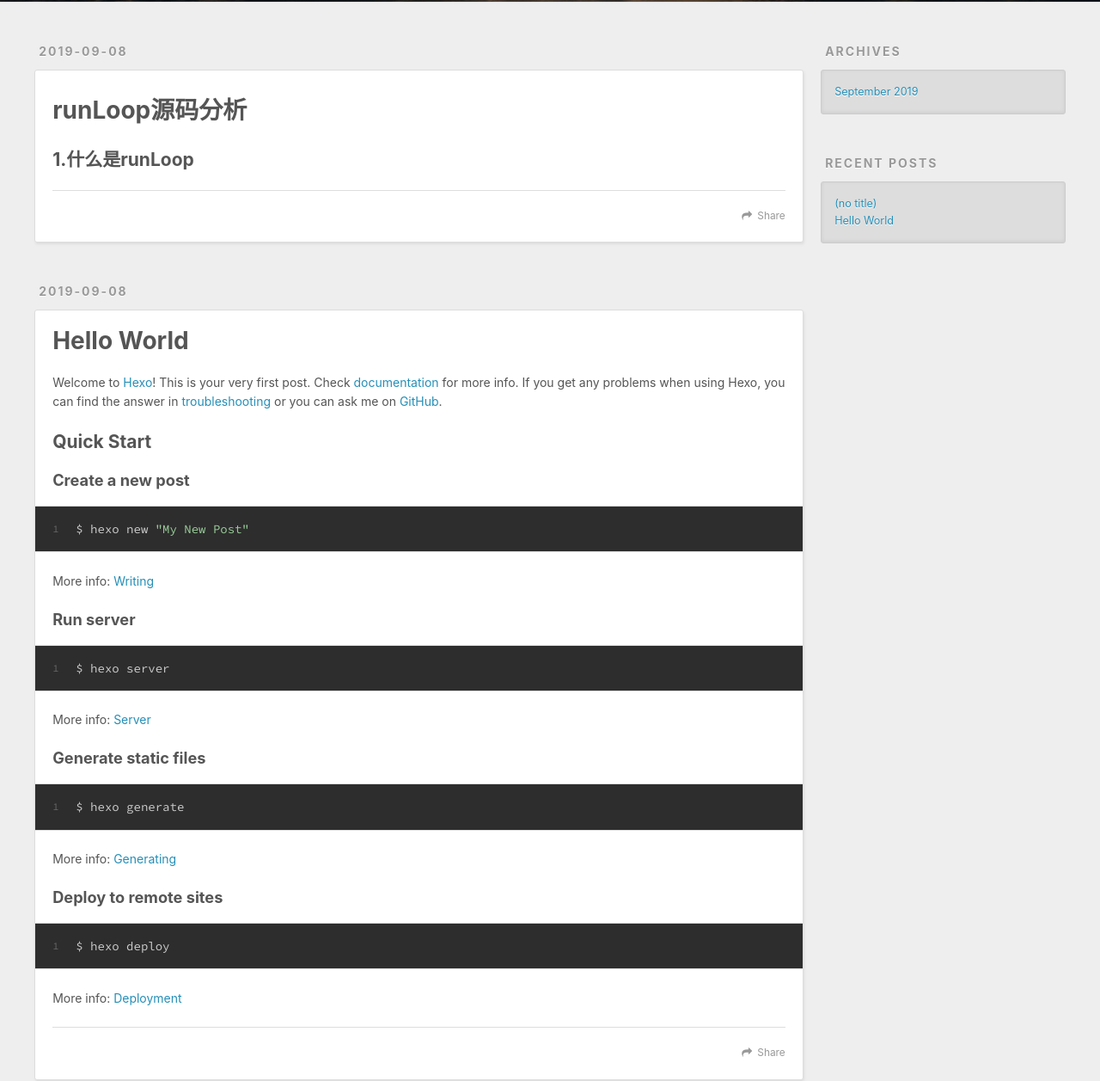
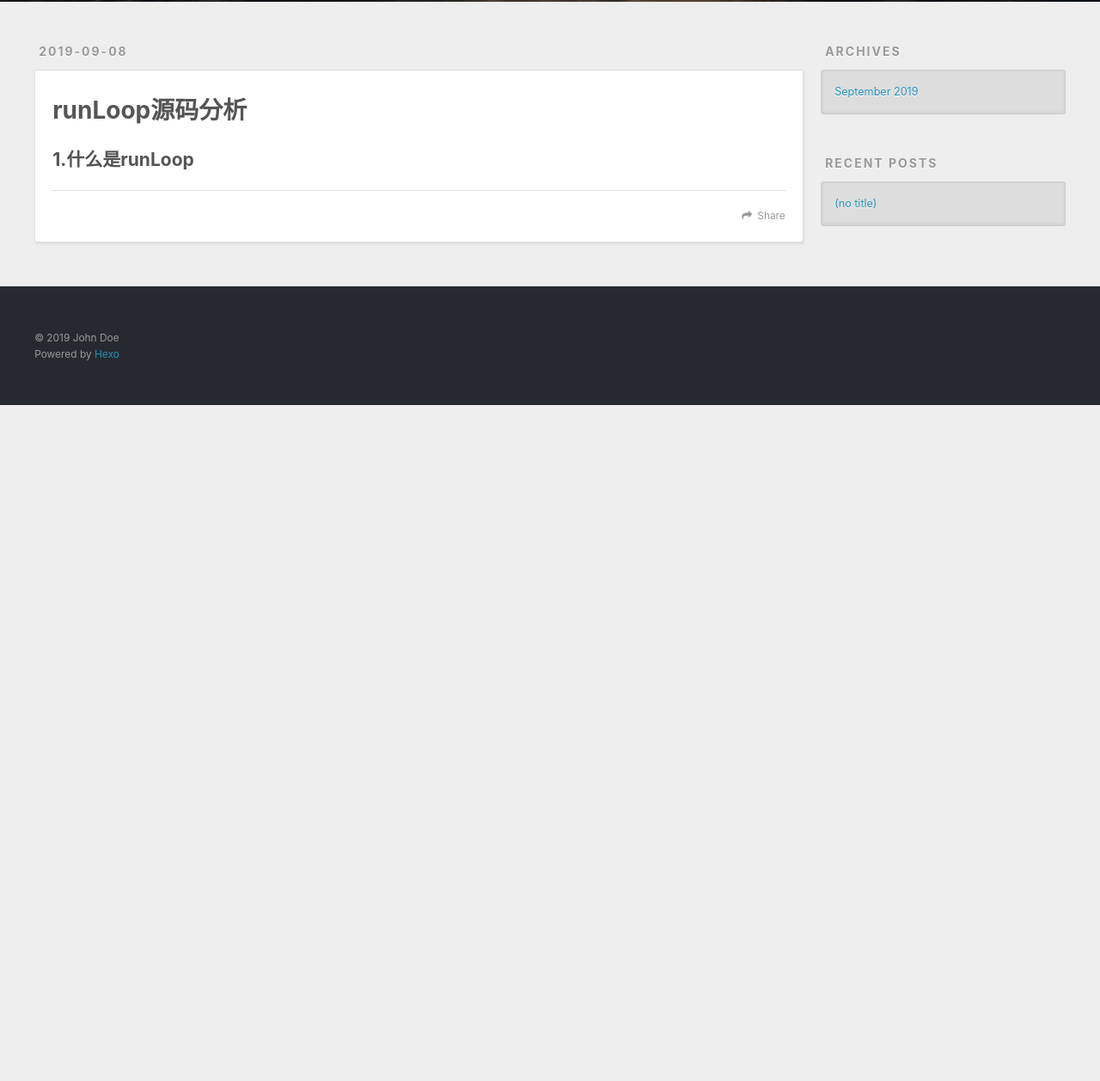
Before and after one commit to MmyzFlowerDog/MmyzFlowerDog.github.io, a plain HTML site: page index.html in a window 1280 px wide. Shown: the part 298-1555 px from the top of the page at 86% size. After the commit the page ends 800 px from the top, so only its background shows below. Drawn offline with nearby package versions, Linux system fonts and the light colour scheme.

Commit message:
Site updated: 2019-09-08 16:12:21

```diff
--- a/index.html
+++ b/index.html
@@ -78,56 +78,7 @@
 
     </div>
     <footer class="article-footer">
-      <a data-url="http://yoursite.com/2019/09/08/article-title/" data-id="ck0ap0bj00000f8v1xzgsdati" class="article-share-link">Share</a>
-
-
-    </footer>
-  </div>
-
-</article>
-
-
-
-    <article id="post-hello-world" class="article article-type-post" itemscope itemprop="blogPost">
-  <div class="article-meta">
-    <a href="/2019/09/08/hello-world/" class="article-date">
-  <time datetime="2019-09-08T07:36:36.604Z" itemprop="datePublished">2019-09-08</time>
-</a>
-
-  </div>
-  <div class="article-inner">
-
-
-      <header class="article-header">
-
-
-    <h1 itemprop="name">
-      <a class="article-title" href="/2019/09/08/hello-world/">Hello World</a>
-    </h1>
-
-
-      </header>
-
-    <div class="article-entry" itemprop="articleBody">
-
-        <p>Welcome to <a href="https://hexo.io/" target="_blank" rel="noopener">Hexo</a>! This is your very first post. Check <a href="https://hexo.io/docs/" target="_blank" rel="noopener">documentation</a> for more info. If you get any problems when using Hexo, you can find the answer in <a href="https://hexo.io/docs/troubleshooting.html" target="_blank" rel="noopener">troubleshooting</a> or you can ask me on <a href="https://github.com/hexojs/hexo/issues" target="_blank" rel="noopener">GitHub</a>.</p>
-<h2 id="Quick-Start"><a href="#Quick-Start" class="headerlink" title="Quick Start"></a>Quick Start</h2><h3 id="Create-a-new-post"><a href="#Create-a-new-post" class="headerlink" title="Create a new post"></a>Create a new post</h3><figure class="highlight bash"><table><tr><td class="gutter"><pre><span class="line">1</span><br></pre></td><td class="code"><pre><span class="line">$ hexo new <span class="string">"My New Post"</span></span><br></pre></td></tr></table></figure>
-
-<p>More info: <a href="https://hexo.io/docs/writing.html" target="_blank" rel="noopener">Writing</a></p>
-<h3 id="Run-server"><a href="#Run-server" class="headerlink" title="Run server"></a>Run server</h3><figure class="highlight bash"><table><tr><td class="gutter"><pre><span class="line">1</span><br></pre></td><td class="code"><pre><span class="line">$ hexo server</span><br></pre></td></tr></table></figure>
-
-<p>More info: <a href="https://hexo.io/docs/server.html" target="_blank" rel="noopener">Server</a></p>
-<h3 id="Generate-static-files"><a href="#Generate-static-files" class="headerlink" title="Generate static files"></a>Generate static files</h3><figure class="highlight bash"><table><tr><td class="gutter"><pre><span class="line">1</span><br></pre></td><td class="code"><pre><span class="line">$ hexo generate</span><br></pre></td></tr></table></figure>
-
-<p>More info: <a href="https://hexo.io/docs/generating.html" target="_blank" rel="noopener">Generating</a></p>
-<h3 id="Deploy-to-remote-sites"><a href="#Deploy-to-remote-sites" class="headerlink" title="Deploy to remote sites"></a>Deploy to remote sites</h3><figure class="highlight bash"><table><tr><td class="gutter"><pre><span class="line">1</span><br></pre></td><td class="code"><pre><span class="line">$ hexo deploy</span><br></pre></td></tr></table></figure>
-
-<p>More info: <a href="https://hexo.io/docs/deployment.html" target="_blank" rel="noopener">Deployment</a></p>
-
-
-    </div>
-    <footer class="article-footer">
-      <a data-url="http://yoursite.com/2019/09/08/hello-world/" data-id="ck0ap0bj30001f8v1rpm96a19" class="article-share-link">Share</a>
+      <a data-url="http://yoursite.com/2019/09/08/article-title/" data-id="ck0ap8hpu0000xgv1eun6l8nu" class="article-share-link">Share</a>
 
 
     </footer>
@@ -171,10 +122,6 @@
             <a href="/2019/09/08/article-title/">(no title)</a>
           </li>
 
-          <li>
-            <a href="/2019/09/08/hello-world/">Hello World</a>
-          </li>
-
       </ul>
     </div>
   </div>
```
Also changed, not shown: 2019/09/08/article-title/index.html (+1 -15 lines), archives/2019/09/index.html (+0 -23 lines), archives/2019/index.html (+0 -23 lines), archives/index.html (+0 -23 lines).
